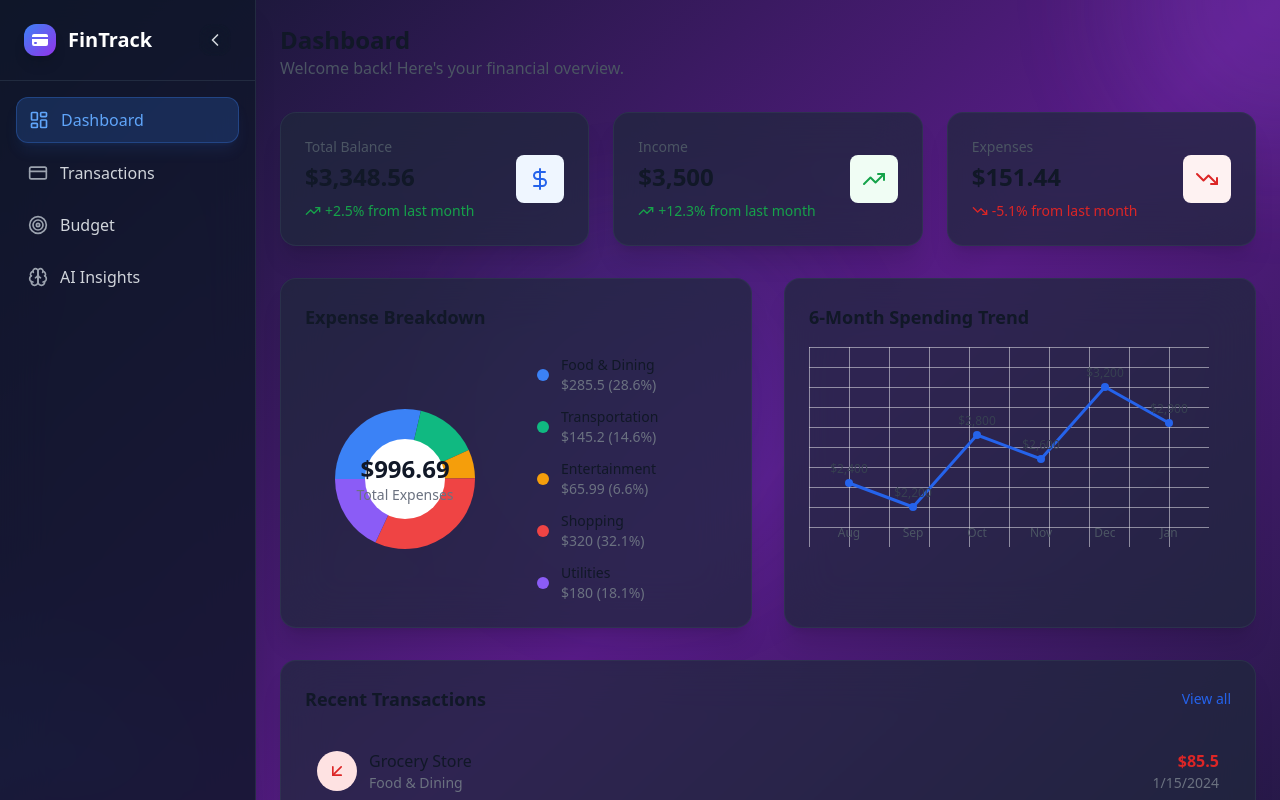
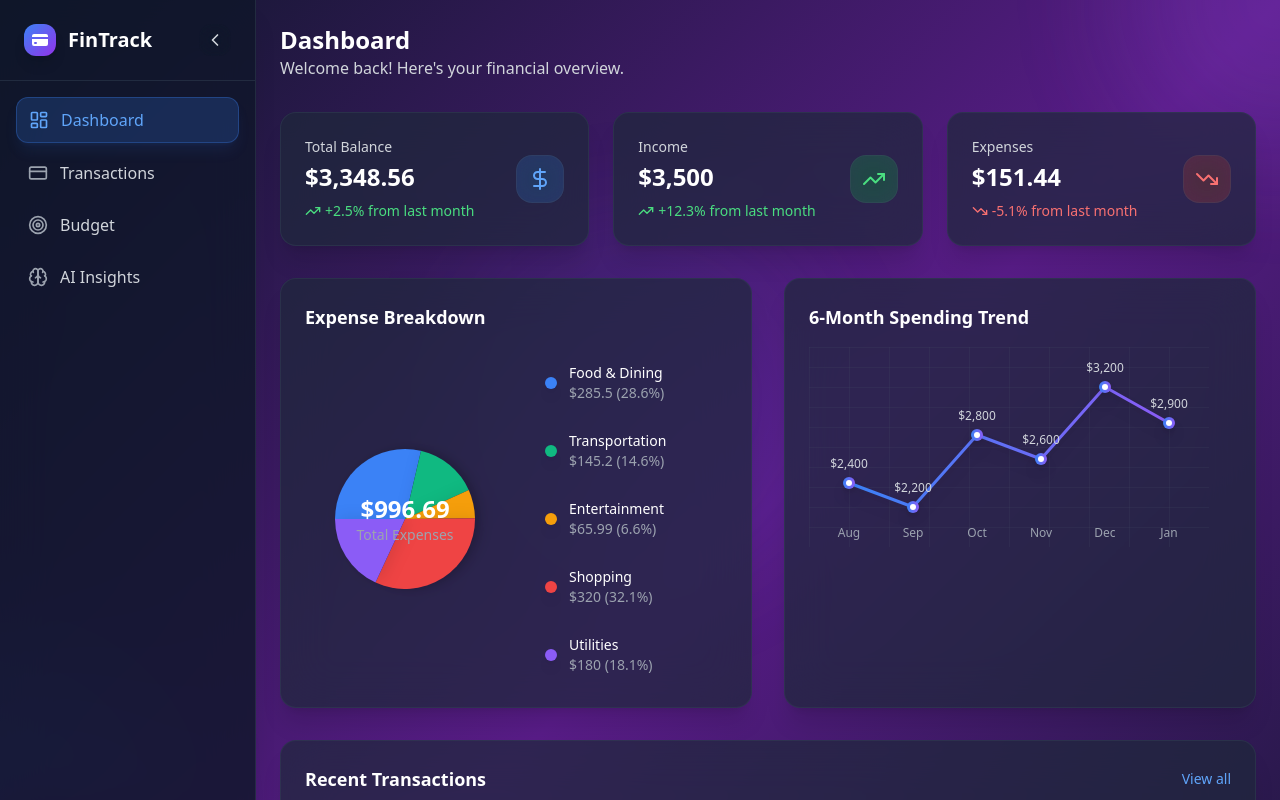
Before and after one commit to Ravik27280/FinTrack, a React (Vite) app in the folder frontend/: page / in a window 1280 px wide. Both pictures are taken after typing "name@example.com", "Sample123" into the empty fields and a click on the button "Sign in". Shown: the top 800 px of the page. Built offline with nearby package versions, Linux system fonts and the light colour scheme.

Commit message:
Fix Dark Mode Text Visibility

```diff
--- a/frontend/src/components/charts/DonutChart.tsx
+++ b/frontend/src/components/charts/DonutChart.tsx
@@ -34,7 +34,7 @@ export const DonutChart: React.FC<DonutChartProps> = ({ data, size = 200 }) => {
   return (
     <div className="flex items-center space-x-8">
       <div className="relative">
-        <svg width={size} height={size} className="transform -rotate-90">
+        <svg width={size} height={size} className="transform -rotate-90 drop-shadow-lg">
           {data.map((item, index) => {
             const percentage = (item.value / total) * 100;
             const path = createPath(percentage, cumulativePercentage);
@@ -45,7 +45,8 @@ export const DonutChart: React.FC<DonutChartProps> = ({ data, size = 200 }) => {
                 key={index}
                 d={path}
                 fill={item.color}
-                className="hover:opacity-80 transition-opacity duration-200"
+                className="hover:opacity-80 transition-all duration-300 hover:drop-shadow-lg"
+                style={{ filter: 'drop-shadow(0 4px 8px rgba(0,0,0,0.1))' }}
               />
             );
           })}
@@ -54,27 +55,27 @@ export const DonutChart: React.FC<DonutChartProps> = ({ data, size = 200 }) => {
             cx={center}
             cy={center}
             r={radius - strokeWidth}
-            fill="white"
+            fill="transparent"
           />
         </svg>
         <div className="absolute inset-0 flex flex-col items-center justify-center">
-          <div className="text-2xl font-semibold text-gray-900">
+          <div className="text-2xl font-semibold text-gray-900 dark:text-white">
             ${total.toLocaleString()}
           </div>
-          <div className="text-sm text-gray-500">Total Expenses</div>
+          <div className="text-sm text-gray-500 dark:text-gray-400">Total Expenses</div>
         </div>
       </div>
 
       <div className="space-y-3">
         {data.map((item, index) => (
-          <div key={index} className="flex items-center space-x-3">
+          <div key={index} className="flex items-center space-x-3 p-2 rounded-xl hover:bg-gray-50 dark:hover:bg-slate-800/50 transition-colors">
             <div
-              className="w-3 h-3 rounded-full"
+              className="w-3 h-3 rounded-full shadow-lg"
               style={{ backgroundColor: item.color }}
             />
             <div className="flex-1">
-              <div className="text-sm font-medium text-gray-900">{item.label}</div>
-              <div className="text-sm text-gray-500">
+              <div className="text-sm font-medium text-gray-900 dark:text-white">{item.label}</div>
+              <div className="text-sm text-gray-500 dark:text-gray-400">
                 ${item.value.toLocaleString()} ({((item.value / total) * 100).toFixed(1)}%)
               </div>
             </div>
--- a/frontend/src/components/charts/LineChart.tsx
+++ b/frontend/src/components/charts/LineChart.tsx
@@ -27,24 +27,33 @@ export const LineChart: React.FC<LineChartProps> = ({ data, height = 200 }) => {
 
   return (
     <div>
-      <h3 className="text-lg font-semibold text-gray-900 mb-4">6-Month Spending Trend</h3>
+      <h3 className="text-lg font-semibold text-gray-900 dark:text-white mb-4">6-Month Spending Trend</h3>
       <svg width={width} height={height} className="overflow-visible">
         {/* Grid lines */}
         <defs>
           <pattern id="grid" width="40" height="20" patternUnits="userSpaceOnUse">
-            <path d="M 40 0 L 0 0 0 20" fill="none" stroke="#f3f4f6" strokeWidth="1"/>
+            <path d="M 40 0 L 0 0 0 20" fill="none" stroke="rgba(156, 163, 175, 0.3)" strokeWidth="1"/>
           </pattern>
+          <pattern id="grid-dark" width="40" height="20" patternUnits="userSpaceOnUse">
+            <path d="M 40 0 L 0 0 0 20" fill="none" stroke="rgba(71, 85, 105, 0.3)" strokeWidth="1"/>
+          </pattern>
+          <linearGradient id="lineGradient" x1="0%" y1="0%" x2="100%" y2="0%">
+            <stop offset="0%" stopColor="#3B82F6" />
+            <stop offset="100%" stopColor="#8B5CF6" />
+          </linearGradient>
         </defs>
-        <rect width={width} height={height} fill="url(#grid)" />
+        <rect width={width} height={height} fill="url(#grid)" className="dark:hidden" />
+        <rect width={width} height={height} fill="url(#grid-dark)" className="hidden dark:block" />
 
         {/* Line */}
         <path
           d={pathData}
           fill="none"
-          stroke="#2563EB"
+          stroke="url(#lineGradient)"
           strokeWidth="3"
           strokeLinecap="round"
           strokeLinejoin="round"
+          className="drop-shadow-lg"
         />
 
         {/* Points */}
@@ -53,23 +62,29 @@ export const LineChart: React.FC<LineChartProps> = ({ data, height = 200 }) => {
             <circle
               cx={point.x}
               cy={point.y}
-              r="4"
-              fill="#2563EB"
-              className="hover:r-6 transition-all duration-200"
+              r="6"
+              fill="url(#lineGradient)"
+              className="hover:r-8 transition-all duration-300 drop-shadow-lg"
+            />
+            <circle
+              cx={point.x}
+              cy={point.y}
+              r="3"
+              fill="white"
             />
             <text
               x={point.x}
               y={height - 10}
               textAnchor="middle"
-              className="text-xs fill-gray-600"
+              className="text-xs fill-gray-600 dark:fill-gray-400"
             >
               {point.month}
             </text>
             <text
               x={point.x}
-              y={point.y - 10}
+              y={point.y - 15}
               textAnchor="middle"
-              className="text-xs fill-gray-700 font-medium"
+              className="text-xs fill-gray-700 dark:fill-gray-300 font-medium"
             >
               ${point.amount.toLocaleString()}
             </text>
--- a/frontend/src/components/dashboard/Dashboard.tsx
+++ b/frontend/src/components/dashboard/Dashboard.tsx
@@ -27,10 +27,10 @@ export const Dashboard: React.FC<DashboardProps> = ({ transactions }) => {
     <div className="space-y-8">
       <div className="flex items-center justify-between">
         <div>
-          <h1 className="text-2xl font-bold text-gray-900">Dashboard</h1>
-          <p className="text-gray-600">Welcome back! Here's your financial overview.</p>
+          <h1 className="text-2xl font-bold text-gray-900 dark:text-white">Dashboard</h1>
+          <p className="text-gray-600 dark:text-gray-300">Welcome back! Here's your financial overview.</p>
         </div>
-        <button className="md:hidden fixed bottom-20 right-4 w-14 h-14 bg-blue-600 rounded-full flex items-center justify-center shadow-lg hover:bg-blue-700 transition-colors z-10">
+        <button className="md:hidden fixed bottom-20 right-4 w-14 h-14 bg-gradient-to-br from-blue-500 to-purple-600 rounded-full flex items-center justify-center shadow-2xl shadow-blue-500/25 hover:shadow-blue-500/40 transition-all duration-300 z-10 backdrop-blur-md border border-white/20">
           <Plus className="w-6 h-6 text-white" />
         </button>
       </div>
@@ -43,7 +43,7 @@ export const Dashboard: React.FC<DashboardProps> = ({ transactions }) => {
 
       <div className="grid grid-cols-1 lg:grid-cols-2 gap-8">
         <Card>
-          <h3 className="text-lg font-semibold text-gray-900 mb-6">Expense Breakdown</h3>
+          <h3 className="text-lg font-semibold text-gray-900 dark:text-white mb-6">Expense Breakdown</h3>
           <DonutChart data={expenseChartData} />
         </Card>
 
--- a/frontend/src/components/dashboard/RecentTransactions.tsx
+++ b/frontend/src/components/dashboard/RecentTransactions.tsx
@@ -11,38 +11,38 @@ export const RecentTransactions: React.FC<RecentTransactionsProps> = ({ transact
   return (
     <Card>
       <div className="flex items-center justify-between mb-6">
-        <h3 className="text-lg font-semibold text-gray-900">Recent Transactions</h3>
-        <button className="text-blue-600 hover:text-blue-700 text-sm font-medium">
+        <h3 className="text-lg font-semibold text-gray-900 dark:text-white">Recent Transactions</h3>
+        <button className="text-blue-600 dark:text-blue-400 hover:text-blue-700 dark:hover:text-blue-300 text-sm font-medium transition-colors">
           View all
         </button>
       </div>
 
       <div className="space-y-4">
         {transactions.slice(0, 5).map((transaction) => (
-          <div key={transaction.id} className="flex items-center justify-between p-3 rounded-lg hover:bg-gray-50 transition-colors">
+          <div key={transaction.id} className="flex items-center justify-between p-3 rounded-xl hover:bg-gray-50 dark:hover:bg-slate-800/50 transition-all duration-300 backdrop-blur-md">
             <div className="flex items-center space-x-3">
-              <div className={`w-10 h-10 rounded-full flex items-center justify-center ${
-                transaction.type === 'income' ? 'bg-green-100' : 'bg-red-100'
+              <div className={`w-10 h-10 rounded-xl flex items-center justify-center backdrop-blur-md border border-white/20 dark:border-slate-600/30 ${
+                transaction.type === 'income' ? 'bg-green-50 dark:bg-green-500/20 text-green-600 dark:text-green-400' : 'bg-red-50 dark:bg-red-500/20 text-red-600 dark:text-red-400'
               }`}>
                 {transaction.type === 'income' ? (
-                  <ArrowUpRight className="w-5 h-5 text-green-600" />
+                  <ArrowUpRight className="w-5 h-5" />
                 ) : (
-                  <ArrowDownLeft className="w-5 h-5 text-red-600" />
+                  <ArrowDownLeft className="w-5 h-5" />
                 )}
               </div>
               <div>
-                <p className="font-medium text-gray-900">{transaction.description}</p>
-                <p className="text-sm text-gray-500">{transaction.category}</p>
+                <p className="font-medium text-gray-900 dark:text-white">{transaction.description}</p>
+                <p className="text-sm text-gray-500 dark:text-gray-400">{transaction.category}</p>
               </div>
             </div>
 
             <div className="text-right">
               <p className={`font-semibold ${
-                transaction.type === 'income' ? 'text-green-600' : 'text-red-600'
+                transaction.type === 'income' ? 'text-green-600 dark:text-green-400' : 'text-red-600 dark:text-red-400'
               }`}>
                 {transaction.type === 'income' ? '+' : ''}${Math.abs(transaction.amount).toLocaleString()}
               </p>
-              <p className="text-sm text-gray-500">
+              <p className="text-sm text-gray-500 dark:text-gray-400">
                 {new Date(transaction.date).toLocaleDateString()}
               </p>
             </div>
--- a/frontend/src/components/dashboard/StatsCards.tsx
+++ b/frontend/src/components/dashboard/StatsCards.tsx
@@ -18,8 +18,8 @@ export const StatsCards: React.FC<StatsCardsProps> = ({
       title: 'Total Balance',
       value: totalBalance,
       icon: DollarSign,
-      color: 'text-blue-600',
-      bgColor: 'bg-blue-50',
+      color: 'text-blue-500 dark:text-blue-400',
+      bgColor: 'bg-blue-50 dark:bg-blue-500/20',
       change: '+2.5%',
       changeType: 'positive' as const
     },
@@ -27,8 +27,8 @@ export const StatsCards: React.FC<StatsCardsProps> = ({
       title: 'Income',
       value: totalIncome,
       icon: TrendingUp,
-      color: 'text-green-600',
-      bgColor: 'bg-green-50',
+      color: 'text-green-500 dark:text-green-400',
+      bgColor: 'bg-green-50 dark:bg-green-500/20',
       change: '+12.3%',
       changeType: 'positive' as const
     },
@@ -36,8 +36,8 @@ export const StatsCards: React.FC<StatsCardsProps> = ({
       title: 'Expenses',
       value: totalExpenses,
       icon: TrendingDown,
-      color: 'text-red-600',
-      bgColor: 'bg-red-50',
+      color: 'text-red-500 dark:text-red-400',
+      bgColor: 'bg-red-50 dark:bg-red-500/20',
       change: '-5.1%',
       changeType: 'negative' as const
     }
@@ -49,15 +49,15 @@ export const StatsCards: React.FC<StatsCardsProps> = ({
         const Icon = stat.icon;
 
         return (
-          <Card key={index} className="hover:shadow-md transition-shadow duration-200">
+          <Card key={index} className="hover:shadow-2xl hover:shadow-blue-500/10 transition-all duration-300 hover:scale-105">
             <div className="flex items-center justify-between">
               <div>
-                <p className="text-sm font-medium text-gray-600 mb-1">{stat.title}</p>
-                <p className="text-2xl font-bold text-gray-900">
+                <p className="text-sm font-medium text-gray-600 dark:text-gray-300 mb-1">{stat.title}</p>
+                <p className="text-2xl font-bold text-gray-900 dark:text-white">
                   ${Math.abs(stat.value).toLocaleString()}
                 </p>
                 <div className={`flex items-center mt-2 text-sm ${
-                  stat.changeType === 'positive' ? 'text-green-600' : 'text-red-600'
+                  stat.changeType === 'positive' ? 'text-green-500 dark:text-green-400' : 'text-red-500 dark:text-red-400'
                 }`}>
                   {stat.changeType === 'positive' ? (
                     <TrendingUp className="w-4 h-4 mr-1" />
@@ -67,7 +67,7 @@ export const StatsCards: React.FC<StatsCardsProps> = ({
                   <span>{stat.change} from last month</span>
                 </div>
               </div>
-              <div className={`w-12 h-12 rounded-lg ${stat.bgColor} flex items-center justify-center`}>
+              <div className={`w-12 h-12 rounded-2xl ${stat.bgColor} flex items-center justify-center backdrop-blur-md border border-white/20 dark:border-slate-600/30`}>
                 <Icon className={`w-6 h-6 ${stat.color}`} />
               </div>
             </div>
```
Also changed, not shown: frontend/src/components/budget/BudgetOverview.tsx (+23 -23 lines), frontend/src/components/insights/AIInsights.tsx (+35 -35 lines), frontend/src/components/transactions/TransactionTable.tsx (+45 -45 lines).
